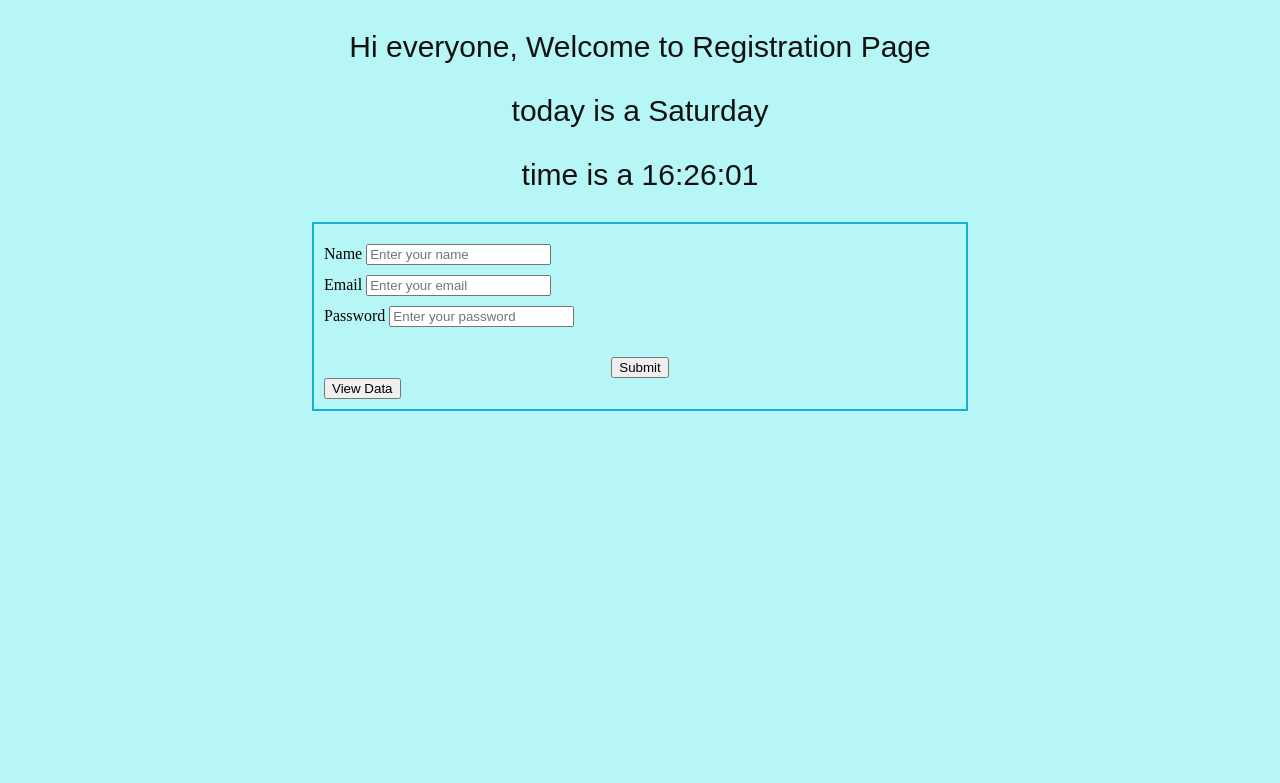
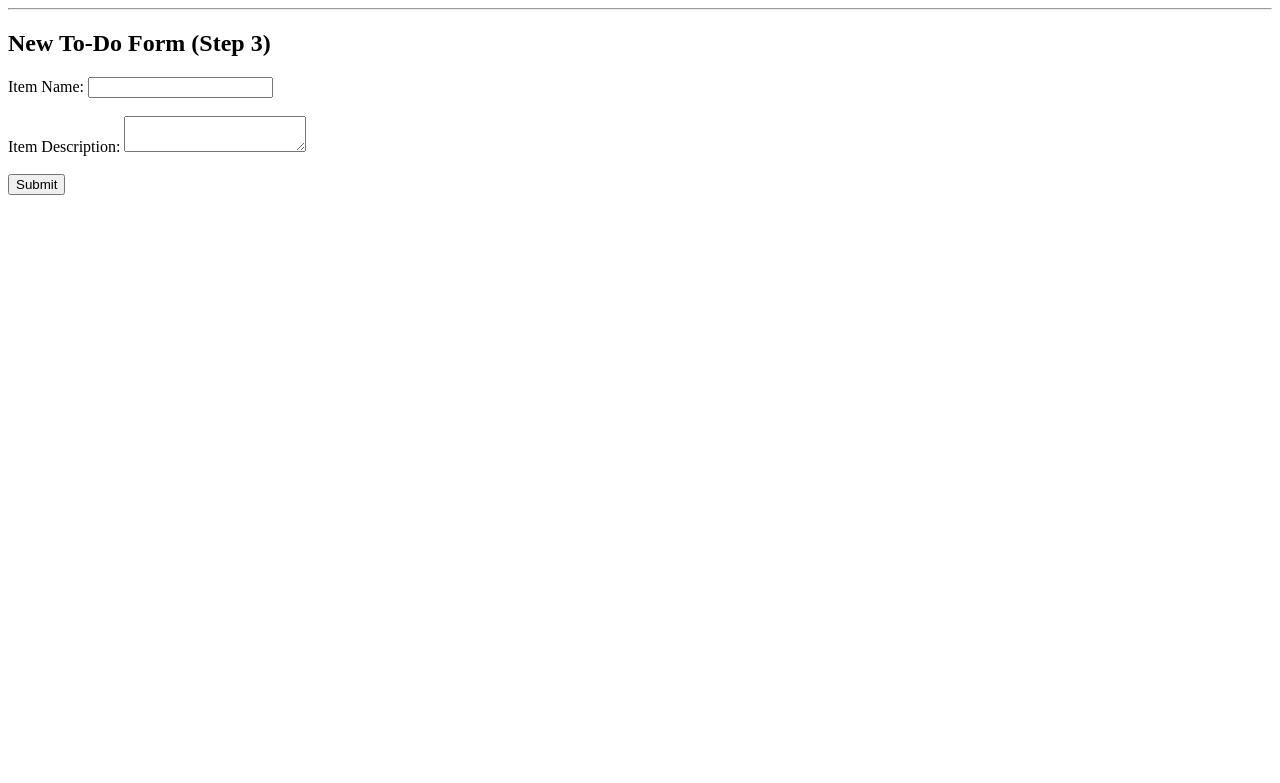
Before and after one commit to Siddhii02/git-assignment-5, a Flask app: page / in a window 1280 px wide. Shown: the top 783 px of the page. Run offline with Flask 3, Linux system fonts and the light colour scheme.

Commit message:
Added new To-Do form for Step 3 in master_1 branch

```diff
--- a/Frontend/templates/index.html
+++ b/Frontend/templates/index.html
@@ -1,52 +1,11 @@
-<!DOCTYPE html>
-<html lang="en">
-<head>
-    <meta charset="UTF-8">
-    <meta name="viewport" content="width=device-width, initial-scale=1.0">
-    <title>Sign Up Form</title>
-</head>
-<body>
-    <p>Hi everyone, Welcome to Registration Page</p>
-    <p>today is a {{day}} </p>
-    <p>time is a {{time}} </p>
-    <div class="centered">
-        <form action="/submit" method="POST" >
-        <label for="name">Name</label>
-        <input type="text" name="name" id="name" placeholder="Enter your name">
-        <br>
-        <label for="email">Email</label>
-        <input type="email" name="email" id="email" placeholder="Enter your email">
-        <br>
-        <label for="password">Password</label>
-        <input type="password" name="password" id="password" placeholder="Enter your password">
-        <br>
-        <div style="display: flex;flex-direction: column; align-items: center; margin-top: 20px; ">
-        <input type="submit" value="Submit"  style="text-align: center; ">
-        </div>
-       </form>
-       <a href="get_data"><button>View Data</button></a>
-    </div>
+<hr>
+<h2>New To-Do Form (Step 3)</h2>
+<form action="/submittodoitem" method="POST">
+  <label>Item Name:</label>
+  <input type="text" name="itemName" required><br><br>
 
-</body>
-<style>
-    body{
-        background-color: #b7f6f7;
-    }
-    p{
-        text-align: center;
-         font-size: 30px;
-        font-family: Arial, Helvetica, sans-serif;
-        color: rgb(18, 17, 17);
-    }
-    .centered{
-        margin: auto;
-        width: 50%;
-        border: 2px solid rgb(20, 177, 208);
-        padding: 10px;
-        margin-top: 10px;
-    }
-    input{
-        margin-top: 10px;
-    }
-</style>
-</html>
+  <label>Item Description:</label>
+  <textarea name="itemDescription" required></textarea><br><br>
+
+  <button type="submit">Submit</button>
+</form>
```
